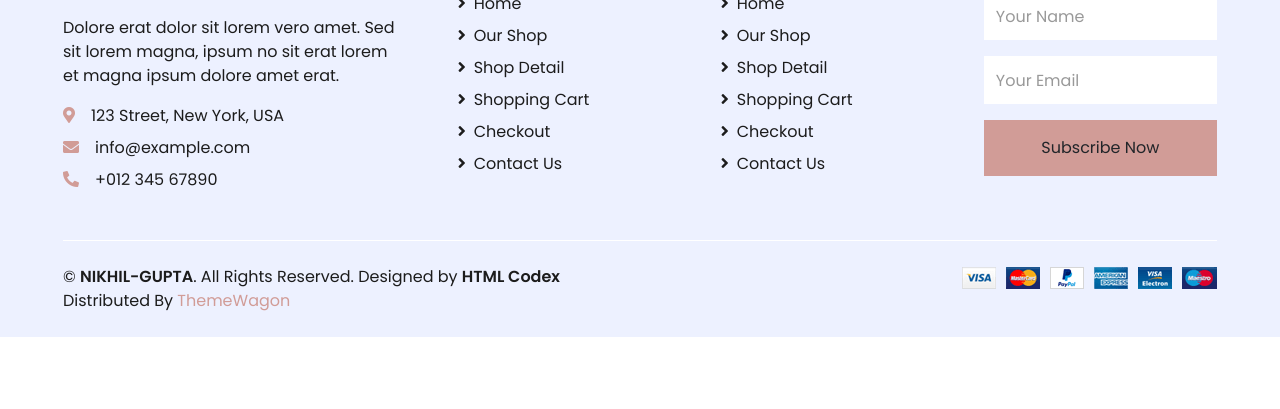
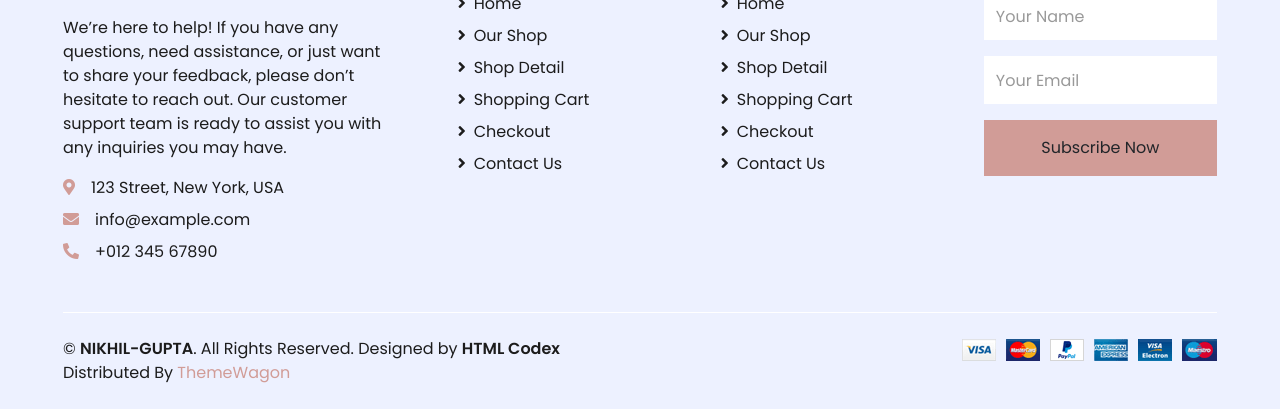
Before and after one commit to nikhil869/nikhil-e-commerce-website, a plain HTML site: page cart.html in a window 1280 px wide. Shown: the part 1255-1664 px from the top of the page. Before the commit the page ends 1592 px from the top, so only its background shows below. Drawn offline with nearby package versions, Linux system fonts and the light colour scheme.

Commit message:
Update cart.html

```diff
--- a/cart.html
+++ b/cart.html
@@ -336,7 +336,7 @@
                 <a href="" class="text-decoration-none">
                     <h1 class="mb-4 display-5 font-weight-semi-bold"><span class="text-primary font-weight-bold border border-white px-3 mr-1">E</span>Shopper</h1>
                 </a>
-                <p>Dolore erat dolor sit lorem vero amet. Sed sit lorem magna, ipsum no sit erat lorem et magna ipsum dolore amet erat.</p>
+                <p>We’re here to help! If you have any questions, need assistance, or just want to share your feedback, please don’t hesitate to reach out. Our customer support team is ready to assist you with any inquiries you may have.</p>
                 <p class="mb-2"><i class="fa fa-map-marker-alt text-primary mr-3"></i>123 Street, New York, USA</p>
                 <p class="mb-2"><i class="fa fa-envelope text-primary mr-3"></i>info@example.com</p>
                 <p class="mb-0"><i class="fa fa-phone-alt text-primary mr-3"></i>+012 345 67890</p>
```
